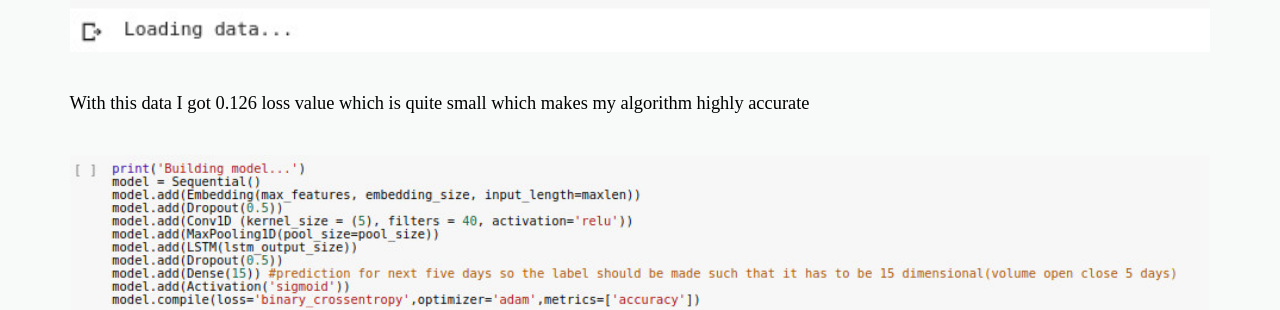
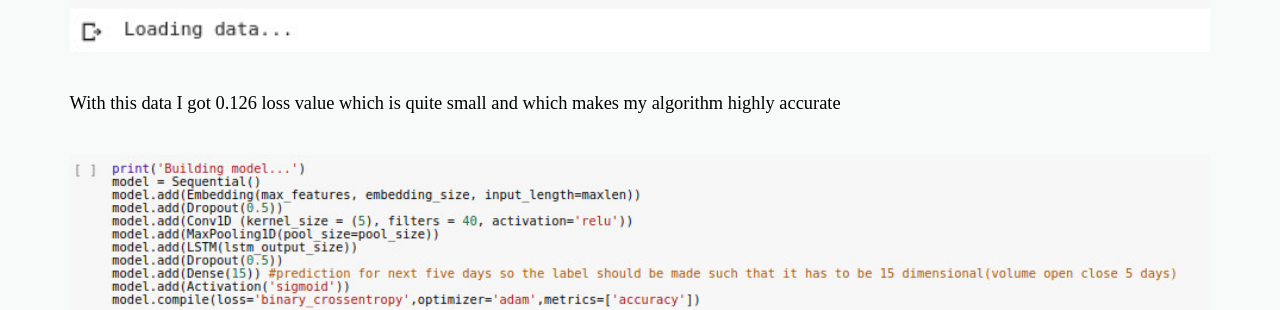
Before and after one commit to daftengineer/daftengineer.github.io, a Jekyll site: the page built from _posts/2018-10-12-market-forecast.markdown, in a window 1280 px wide and 900 px high, scrolled down 10284 px. Shown: the part 167-477 px from the top of the window. Built offline with Jekyll 4.4.1, drawn with Linux system fonts in a browser that asks for light colours; nearby versions of some CDN libraries.

Commit message:
Update 2018-10-12-market-forecast.markdown

```diff
--- a/_posts/2018-10-12-market-forecast.markdown
+++ b/_posts/2018-10-12-market-forecast.markdown
@@ -39,6 +39,6 @@ image-sm: https://daftengineer.github.io/media_assets/stockmarket.jpg
 <img src="https://daftengineer.github.io/media_assets/ml10p16.jpg" />
 <p style="text-align:justify;">Lastly, neural network was implemented using keras. It has first Embedding layer, second  Convolutional layer, third pooling layer, forth LSTM layer and last Dense Layer</p>
 <img src="https://daftengineer.github.io/media_assets/ml10p17.jpg" />
-<p style="text-align:justify;">With this data I got 0.126 loss value which is quite small which makes my algorithm highly accurate</p>
+<p style="text-align:justify;">With this data I got 0.126 loss value which is quite small and which makes my algorithm highly accurate</p>
 <img src="https://daftengineer.github.io/media_assets/ml10p18.jpg" />
 </div>
```
